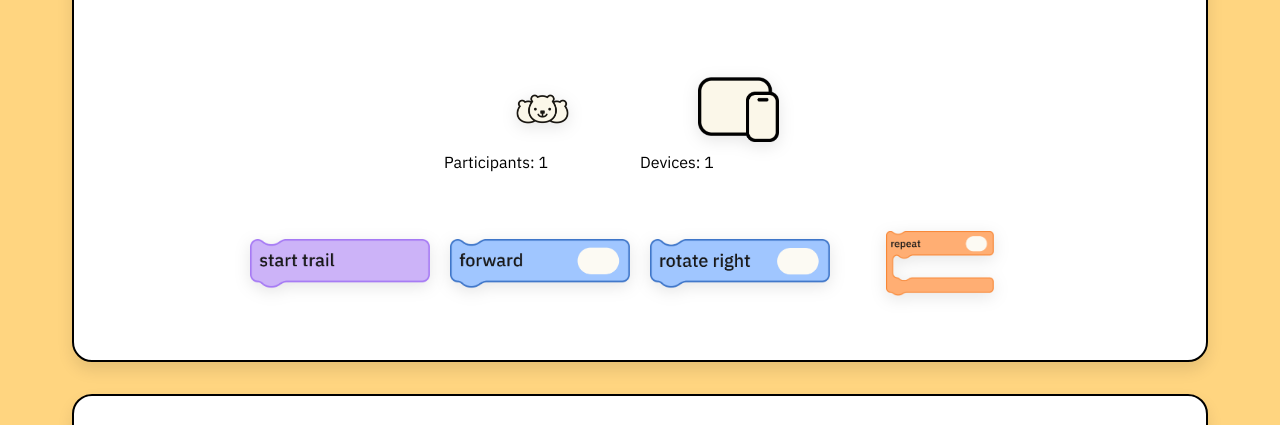
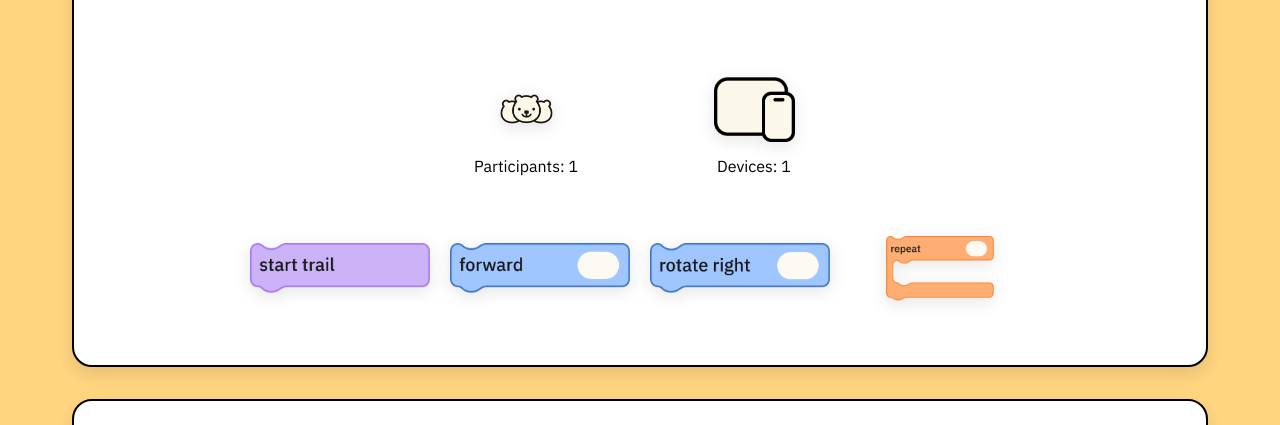
Before and after one commit to cindytong2/capybara-shapes-adventure, a plain HTML site: page index.html in a window 1280 px wide. Shown: the part 367-792 px from the top of the page. Drawn offline with Linux system fonts and the light colour scheme; a script that the page names is missing.

Commit message:
fix spacing issue in icon-card

```diff
--- a/styles.css
+++ b/styles.css
@@ -6,7 +6,6 @@
 }
 
 :root {
-    --primary-color: #fbf7e9;
     --secondary-color: #2D2D2D;
     --background-color: #FFD580;
     --text-color: #2D2D2D;
@@ -26,11 +25,9 @@ body {
 /* Header */
 .header {
     text-align: center;
-    /* background-color: var(--primary-color); */
     padding: 2rem 2rem;
     margin-bottom: 2rem;
     color: black;
-    /* box-shadow: 0 4px 6px var(--shadow-color); */
 }
 
 .header h1 {
@@ -65,14 +62,15 @@ body {
     justify-content: center;
     align-items: center;
     flex-wrap: wrap;
+    gap: 2rem; /* spacing between the two icon-text pairs */
 }
 
-.icon-card img {
-    max-width: 50000px;
-    height: auto;
-    transition: transform 0.2s ease;
+.icon-card div {
+    display: flex;
+    flex-direction: column;
+    align-items: center;
+    gap: 0.3rem; /* small space between icon and text */
 }
-
 /* Cards */
 .instructions,
 .step,
```
